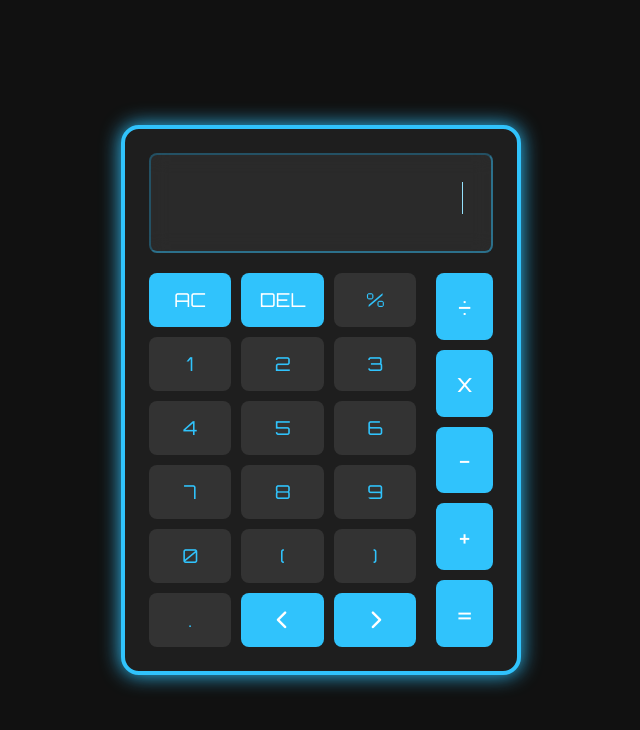
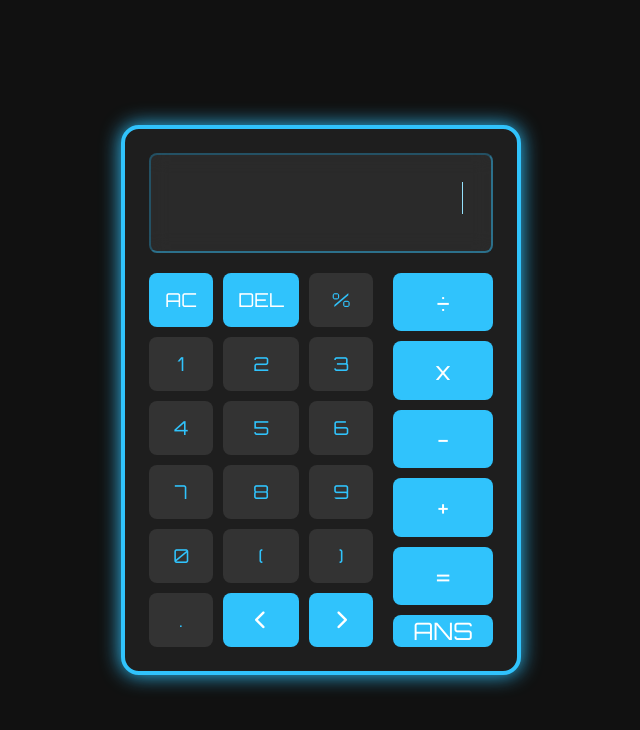
Before and after one commit to ni-ki-web/js-calculator, a plain HTML site: page index.html in a window 1280 px wide. Shown: the whole page, without its empty margins (319-959 px from the left). Drawn offline with Linux system fonts and the light colour scheme.

Commit message:
Update: added ANS button to calculator

```diff
--- a/index.html
+++ b/index.html
@@ -47,6 +47,7 @@
                 <button type="button">-</button>
                 <button type="button">+</button>
                 <button type="button" class="equal">=</button>
+                <button type="button">ANS</button>
             </div>
         </div>
     </div>
```
